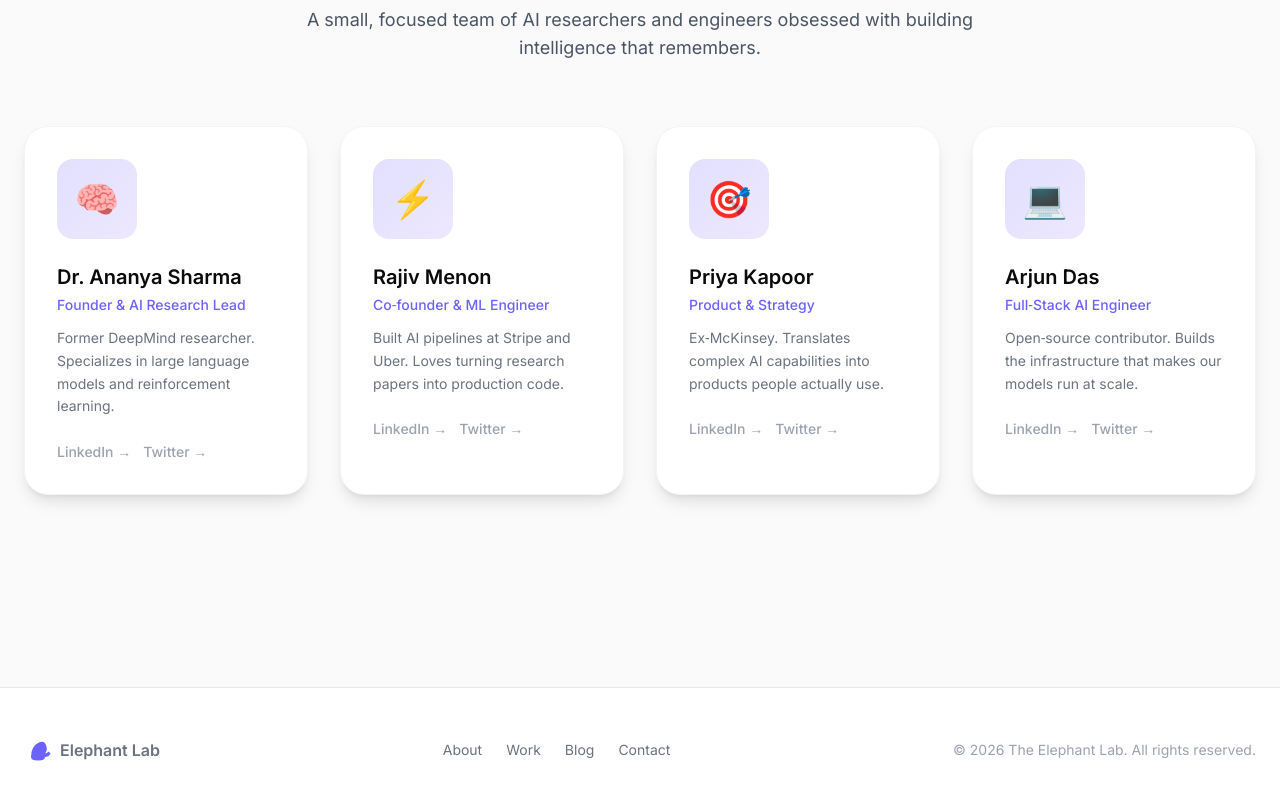
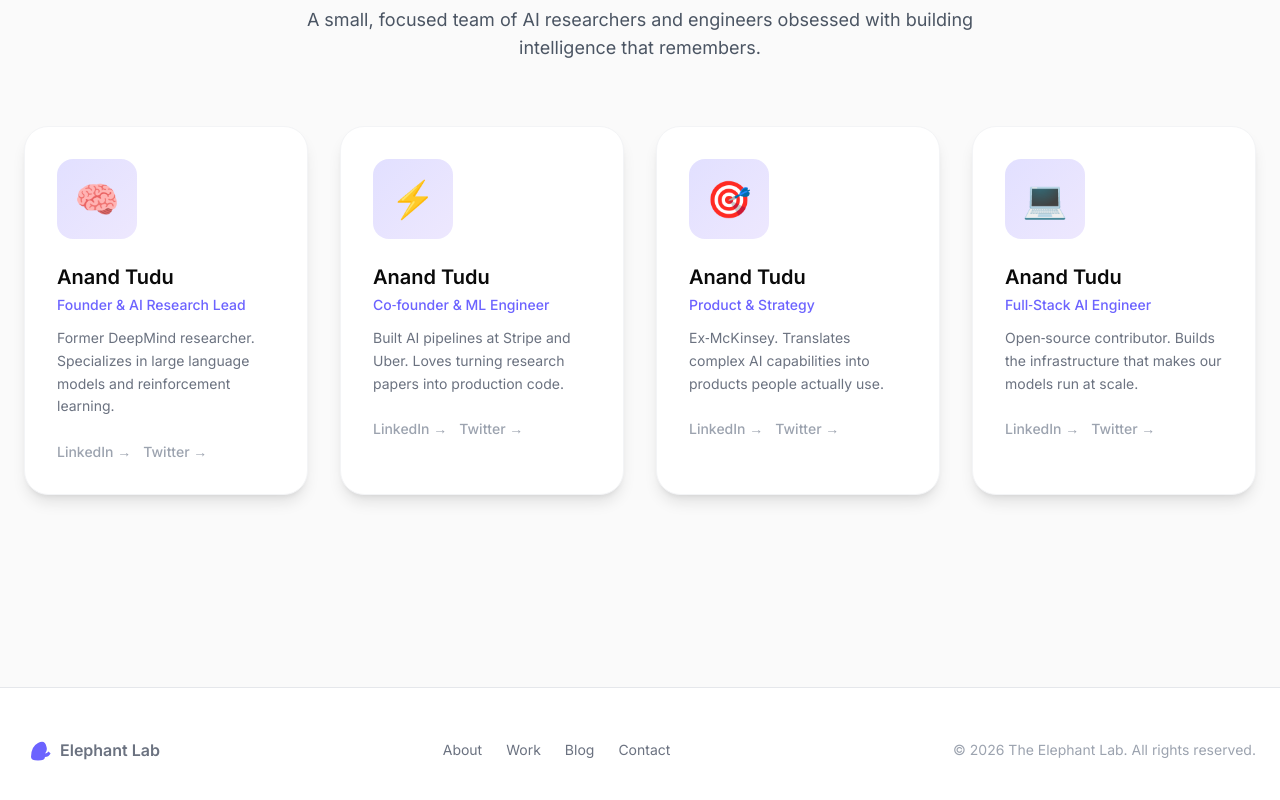
Before and after one commit to anandtudu078/the-elephant-lab, a Next.js app: page / in a window 1280 px wide. Shown: the part 3700-4500 px from the top of the page. Built offline with nearby package versions, Linux system fonts and the light colour scheme.

Commit message:
Edit the team members name and details

```diff
--- a/src/components/Team.tsx
+++ b/src/components/Team.tsx
@@ -3,28 +3,28 @@ import { motion } from "framer-motion";
 
 const team = [
   {
-    name: "Dr. Ananya Sharma",
+    name: "Anand Tudu",
     role: "Founder & AI Research Lead",
     bio: "Former DeepMind researcher. Specializes in large language models and reinforcement learning.",
     avatar: "🧠",
     socials: { linkedin: "#", twitter: "#" },
   },
   {
-    name: "Rajiv Menon",
+    name: "Anand Tudu",
     role: "Co‑founder & ML Engineer",
     bio: "Built AI pipelines at Stripe and Uber. Loves turning research papers into production code.",
     avatar: "⚡",
     socials: { linkedin: "#", twitter: "#" },
   },
   {
-    name: "Priya Kapoor",
+    name: "Anand Tudu",
     role: "Product & Strategy",
     bio: "Ex‑McKinsey. Translates complex AI capabilities into products people actually use.",
     avatar: "🎯",
     socials: { linkedin: "#", twitter: "#" },
   },
   {
-    name: "Arjun Das",
+    name: "Anand Tudu",
     role: "Full‑Stack AI Engineer",
     bio: "Open‑source contributor. Builds the infrastructure that makes our models run at scale.",
     avatar: "💻",
```
